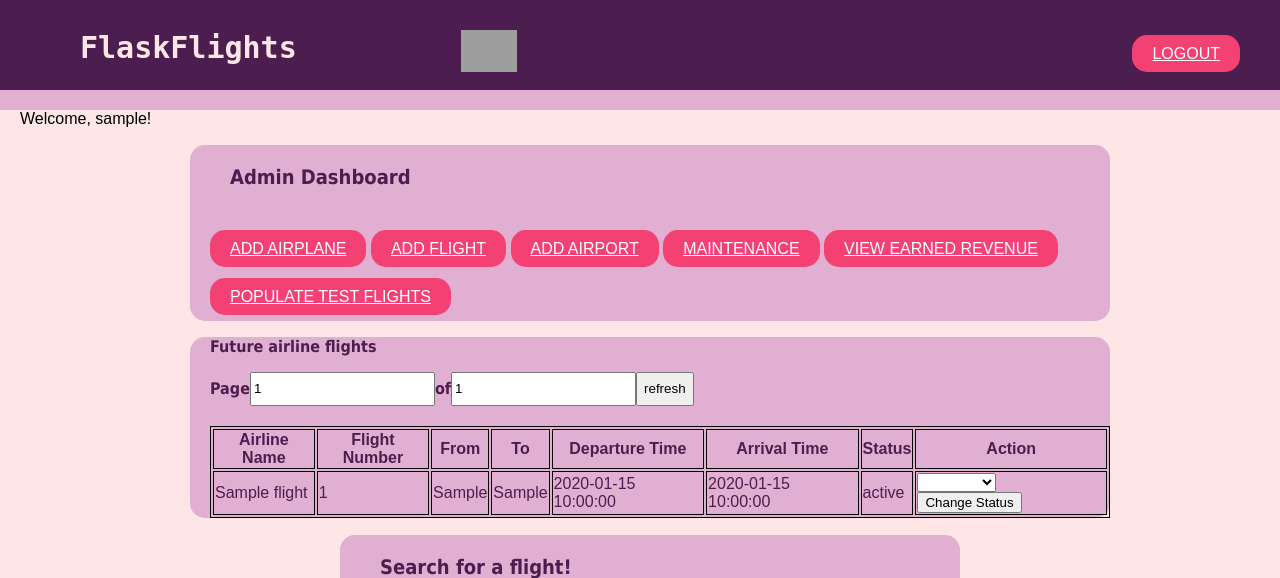
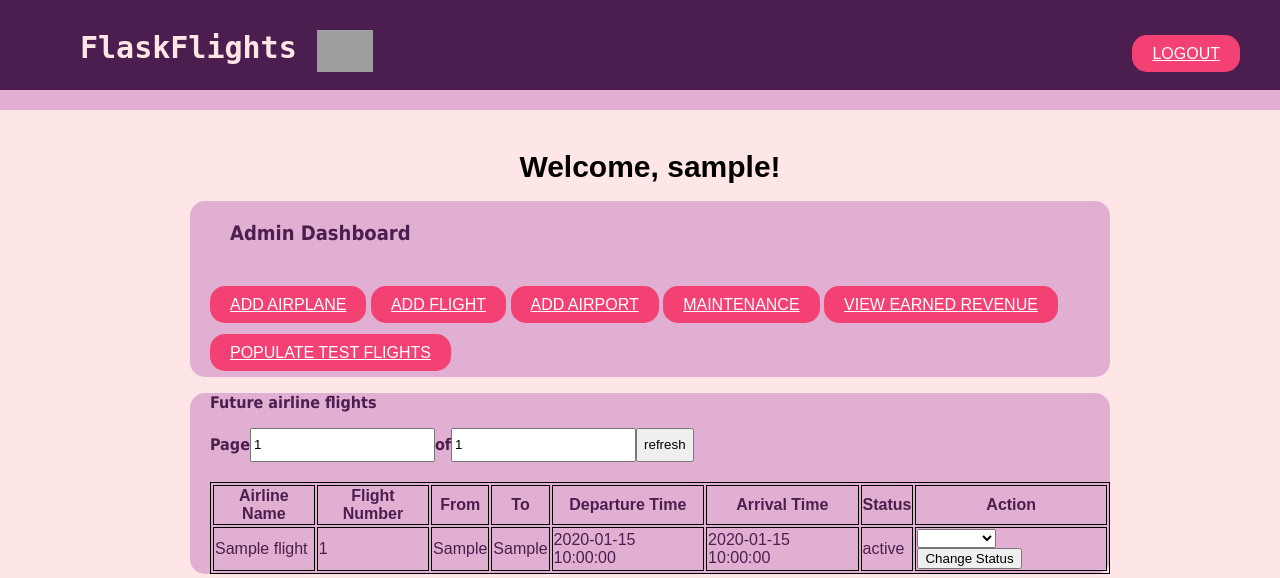
Before and after one commit to RianShinozaki/Databases-Final, a Flask app: template templates/index.html in a window 1280 px wide. Shown: the top 578 px of the page. Run offline with Flask 3, Linux system fonts and the light colour scheme; the template is opened without the code that fills it: most values are stand-ins (such as "Sample title", 1, 10 or a date in 2020); grey boxes are pictures that could not be loaded.

Commit message:
fixed this fucking image

```diff
--- a/static/style.css
+++ b/static/style.css
@@ -51,6 +51,7 @@ a.login {
 h1.navigator-header {
     margin: 0px;
     padding-left: 20px;
+    padding-right: 20px;
     vertical-align: middle;
     color:var(--palette-1);
     font-family:monospace, 'Lucida Console';
@@ -135,7 +136,16 @@ table, th, td{
 }
 img.airline-logo {
     object-fit: contain;
-    width:30%;
+    width: auto;
     height: 70%;
-    float:inline-start
+    float: inline-start;
 }
+
+div.welcome-bar {
+    margin-top: 40px;
+    font-size: 30px;
+    font-weight: bold;
+    display: flex;
+    justify-content: center;
+    align-items: center;
+}
```
